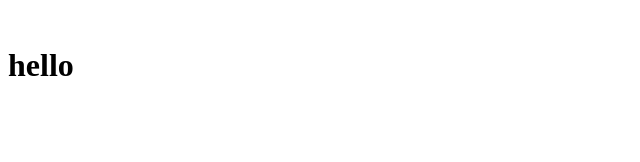
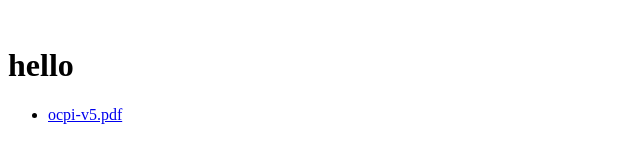
Before and after one commit to poohsen/poohsen.github.io, a plain HTML site: page index.html in a window 1280 px wide. Shown: the whole page, without its empty margins (0-640 px from the left). Drawn offline with Linux system fonts and the light colour scheme.

Commit message:
link to file

```diff
--- a/index.html
+++ b/index.html
@@ -1 +1,4 @@
 <br><h1>hello</h1>
+<ul>
+    <li> <a href="./releases/ocpi-v5.pdf">ocpi-v5.pdf</a>
+</ul>
```
